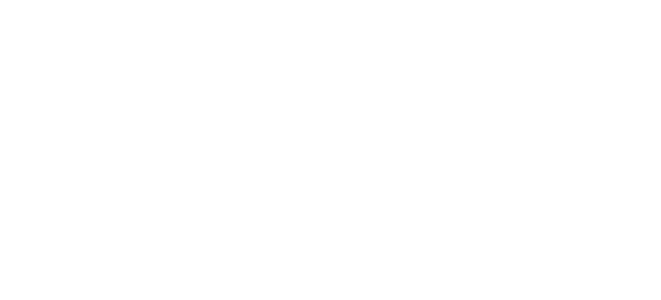
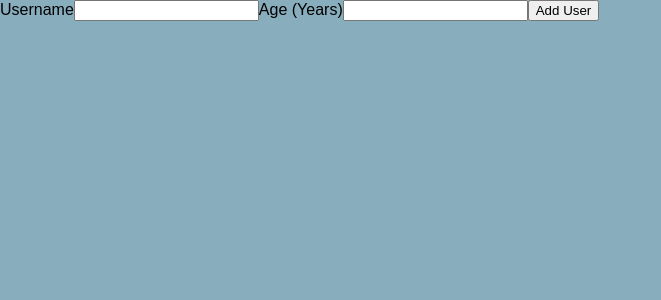
Before and after one commit to smforuzmand/Practice-React, a React (Create React App) app in the folder practice1/: page / in a window 1280 px wide. Shown: the top 300 px of the page, without its empty margins (0-661 px from the left). Built offline with nearby package versions, Linux system fonts and the light colour scheme.

Commit message:
Adding the form feature into the AddUser component

```diff
--- a/practice1/src/App.js
+++ b/practice1/src/App.js
@@ -1,10 +1,15 @@
-import logo from './logo.svg';
 import './App.css';
+import React from 'react';
+import AddUser from './componenets/Users/AddUser';
+
+
+
+
 
 function App() {
   return (
     <div >
-
+      <AddUser />
 
     </div>
   );
--- a/practice1/src/componenets/Users/AddUser.js
+++ b/practice1/src/componenets/Users/AddUser.js
@@ -6,22 +6,22 @@
 
         event.preventDefault();
 
-    }
+    };
 
 
-    <form onSubmit={addUserHandler} >
-        <label htmlFor="username">Username</label>
-        <input id='username' type="text" />
-        <label htmlFor="age">Age (Years)</label>
-        <input id='age' type="number" />
-        <button type='submit'>Add User</button>
-    </form>
 
 
 
 
     return (
         <div >
+            <form onSubmit={addUserHandler} >
+                <label htmlFor="username">Username</label>
+                <input id='username' type="text" />
+                <label htmlFor="age">Age (Years)</label>
+                <input id='age' type="number" />
+                <button type='submit'>Add User</button>
+            </form>
 
 
 
--- a/practice1/src/index.css
+++ b/practice1/src/index.css
@@ -1,13 +1,12 @@
+* {
+  box-sizing: border-box;
+}
+
+html {
+  font-family: sans-serif;
+  background: #88adbc;
+}
+
 body {
   margin: 0;
-  font-family: -apple-system, BlinkMacSystemFont, 'Segoe UI', 'Roboto', 'Oxygen',
-    'Ubuntu', 'Cantarell', 'Fira Sans', 'Droid Sans', 'Helvetica Neue',
-    sans-serif;
-  -webkit-font-smoothing: antialiased;
-  -moz-osx-font-smoothing: grayscale;
 }
-
-code {
-  font-family: source-code-pro, Menlo, Monaco, Consolas, 'Courier New',
-    monospace;
-}
--- a/practice1/src/index.js
+++ b/practice1/src/index.js
@@ -2,7 +2,6 @@
 import ReactDOM from 'react-dom/client';
 import './index.css';
 import App from './App';
-import reportWebVitals from './reportWebVitals';
 
 const root = ReactDOM.createRoot(document.getElementById('root'));
 root.render(
@@ -10,8 +9,3 @@
     <App />
   </React.StrictMode>
 );
-
-// If you want to start measuring performance in your app, pass a function
-// to log results (for example: reportWebVitals(console.log))
-// or send to an analytics endpoint. Learn more: https://bit.ly/CRA-vitals
-reportWebVitals();
```
